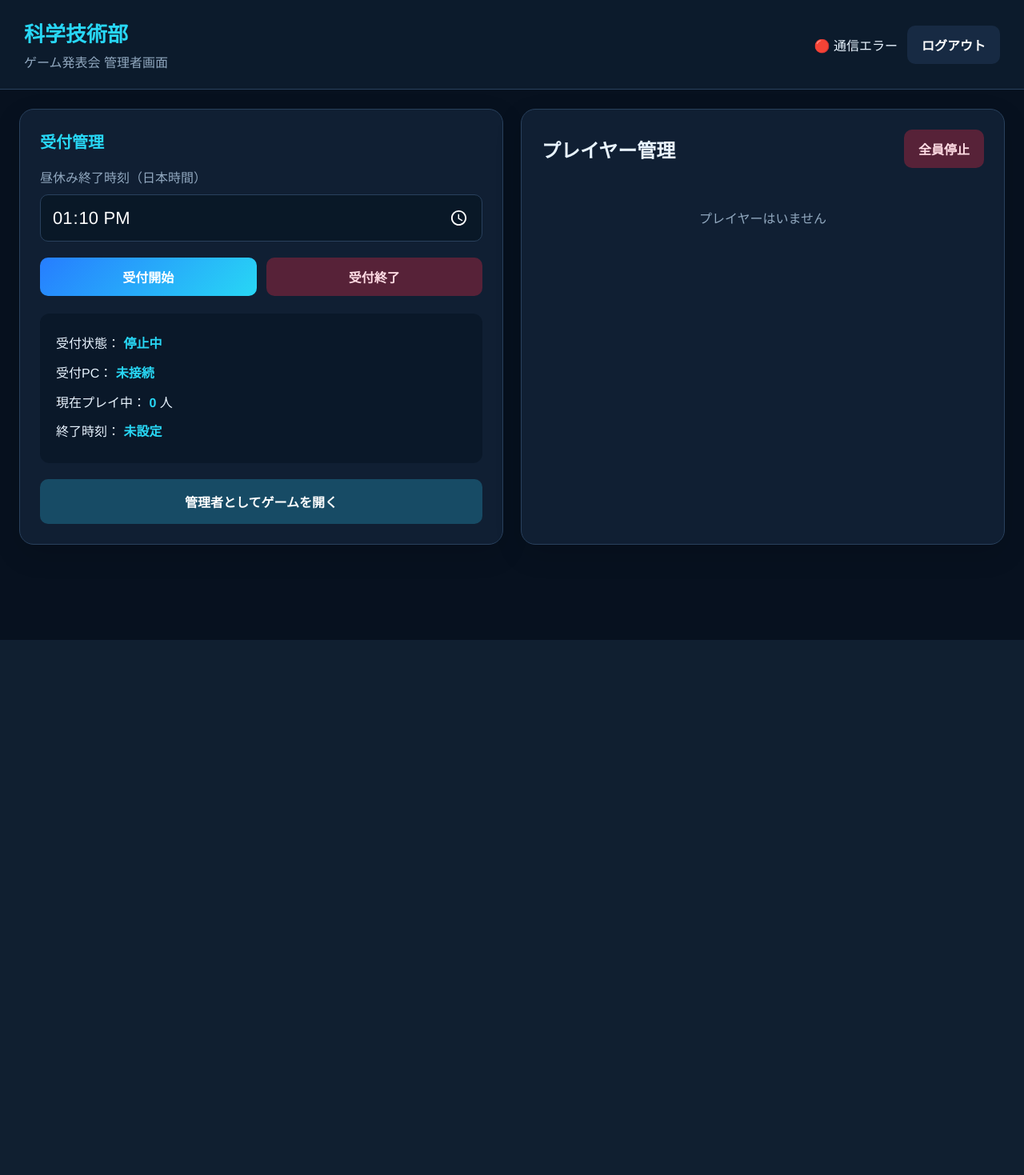
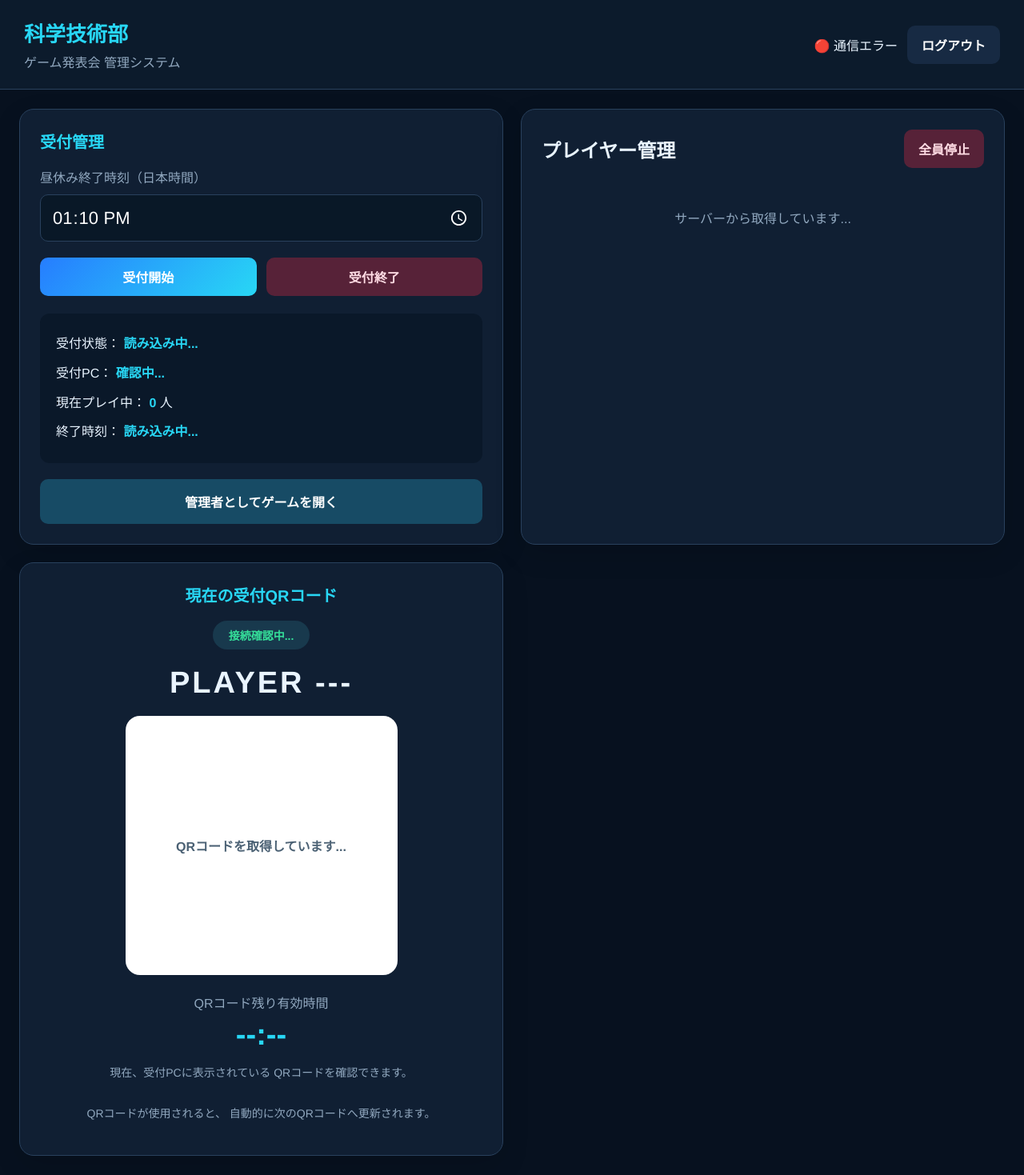
Before and after one commit to KNJ48/Quick-Check, a Flask app: template templates/admin.html in a window 1280 px wide. Shown: the whole page at 80% size. Before the commit the page ends 800 px from the top, so only its background shows below. Run offline with Flask 3, Linux system fonts and the light colour scheme; the template is opened without the code that fills it, so the values that code supplies are empty; parts of the project's set-up code (start-up, migrations or seed data) failed here and were passed over.

Commit message:
Update admin.html

```diff
--- a/templates/admin.html
+++ b/templates/admin.html
@@ -11,7 +11,7 @@
 >
 
 <title>
-科学技術部 管理者画面
+科学技術部 ゲーム管理システム
 </title>
 
 <link
@@ -19,11 +19,19 @@
     href="{{ url_for('static', filename='css/style.css') }}"
 >
 
+<!-- CSRF認証 -->
 <meta
     name="csrf-token"
     content="{{ csrf }}"
 >
 
+<!-- QRコード生成ライブラリ -->
+<script
+    src="https://cdnjs.cloudflare.com/ajax/libs/qrcodejs/1.0.0/qrcode.min.js"
+    defer
+></script>
+
+<!-- 管理画面JavaScript -->
 <script
     src="{{ url_for('static', filename='js/admin.js') }}"
     defer
@@ -32,6 +40,10 @@
 </head>
 
 <body>
+
+<!-- =====================================
+     ヘッダー
+===================================== -->
 
 <header class="header">
 
@@ -42,7 +54,7 @@
         </h1>
 
         <p>
-            ゲーム発表会 管理者画面
+            ゲーム発表会 管理システム
         </p>
 
     </div>
@@ -50,7 +62,7 @@
     <div class="header-actions">
 
         <span id="connectionStatus">
-            接続確認中
+            接続確認中...
         </span>
 
         <button
@@ -64,7 +76,17 @@
 
 </header>
 
+
+<!-- =====================================
+     管理画面
+===================================== -->
+
 <main class="admin-layout">
+
+
+    <!-- =================================
+         受付設定
+    ================================= -->
 
     <section class="control-panel">
 
@@ -102,19 +124,22 @@
 
         </div>
 
+
+        <!-- 現在の設定 -->
+
         <div class="info-box">
 
             <div>
                 受付状態：
                 <strong id="statusText">
-                    停止中
+                    読み込み中...
                 </strong>
             </div>
 
             <div>
                 受付PC：
                 <strong id="receptionConnection">
-                    未接続
+                    確認中...
                 </strong>
             </div>
 
@@ -129,11 +154,14 @@
             <div>
                 終了時刻：
                 <strong id="deadlineText">
-                    未設定
+                    読み込み中...
                 </strong>
             </div>
 
         </div>
+
+
+        <!-- 管理者ゲーム -->
 
         <a
             href="/admin/game"
@@ -146,6 +174,10 @@
 
     </section>
 
+
+    <!-- =================================
+         プレイヤー管理
+    ================================= -->
 
     <section class="players-panel">
 
@@ -168,10 +200,73 @@
         <div id="playersList">
 
             <p class="empty-message">
-                プレイヤーはいません
+                サーバーから取得しています...
             </p>
 
         </div>
+
+    </section>
+
+
+    <!-- =================================
+         QRコード確認パネル
+    ================================= -->
+
+    <section class="qr-panel">
+
+        <div class="panel-title">
+            現在の受付QRコード
+        </div>
+
+        <div
+            id="receptionStatus"
+            class="status-badge"
+        >
+            接続確認中...
+        </div>
+
+        <h2 id="qrPlayer">
+            PLAYER ---
+        </h2>
+
+
+        <!-- QRコード -->
+
+        <div class="qr-box">
+
+            <div id="qrcode"></div>
+
+            <div id="qrPlaceholder">
+                QRコードを取得しています...
+            </div>
+
+        </div>
+
+
+        <!-- 有効期限 -->
+
+        <div class="qr-timer">
+
+            QRコード残り有効時間
+
+            <strong id="qrRemaining">
+                --:--
+            </strong>
+
+        </div>
+
+
+        <p class="qr-description">
+
+            現在、受付PCに表示されている
+            QRコードを確認できます。
+
+            <br><br>
+
+            QRコードが使用されると、
+            自動的に次のQRコードへ更新されます。
+
+        </p>
 
     </section>
 
```
